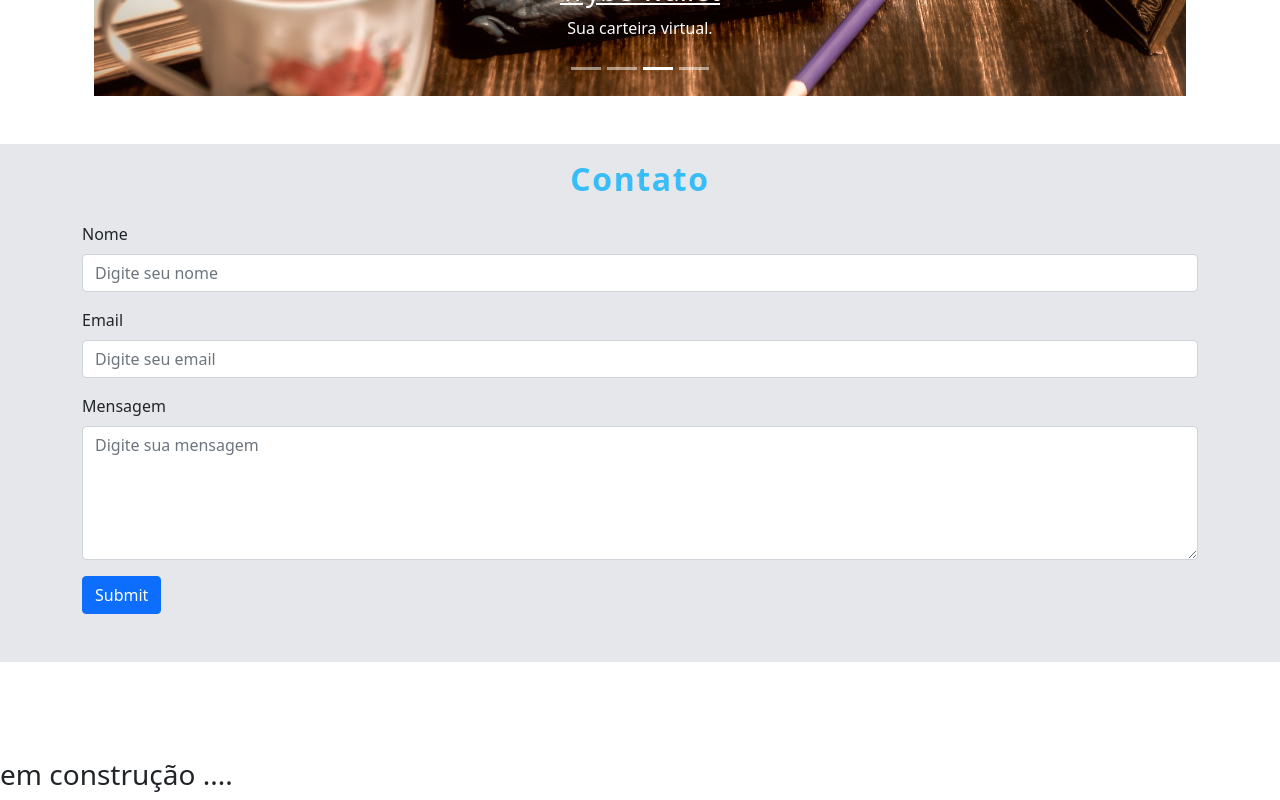
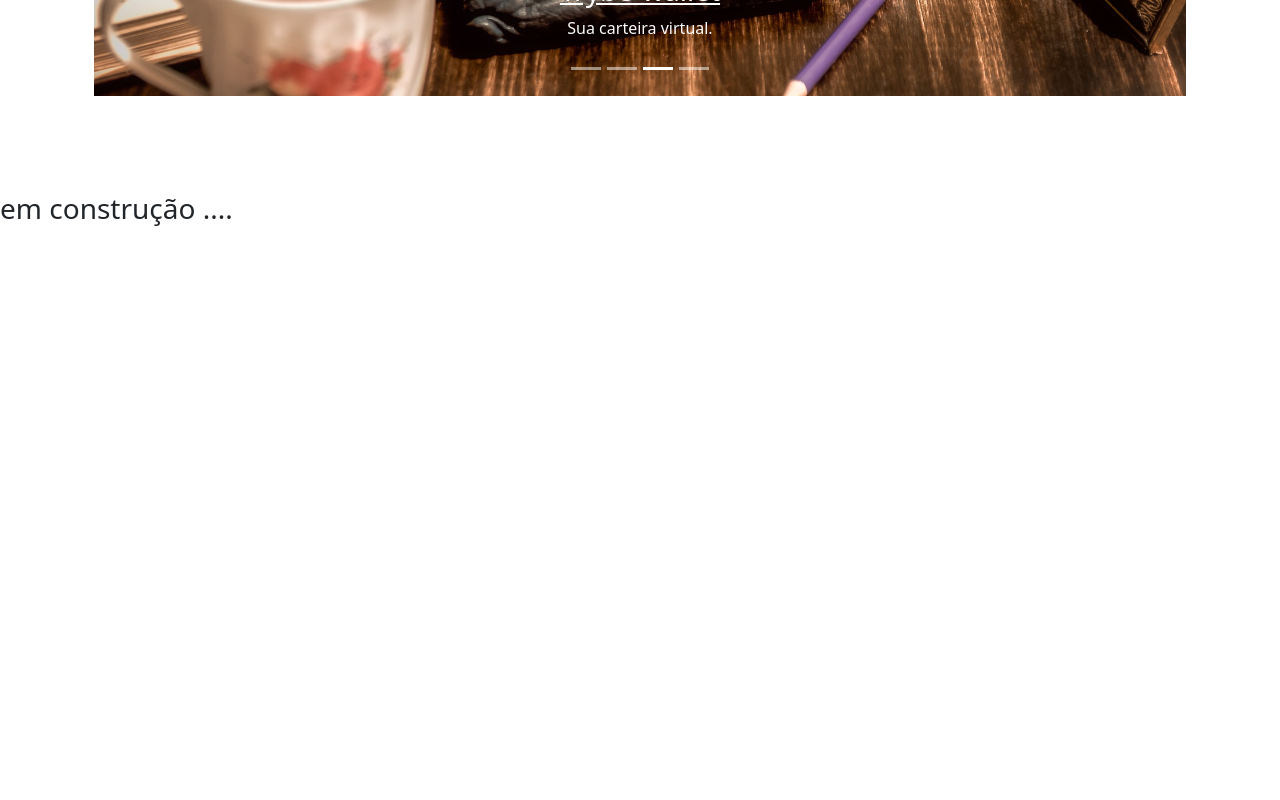
Before and after one commit to leonardo-terra/personal-portfolio, a React (Create React App) app: page / in a window 1280 px wide. Shown: the part 2748-3548 px from the top of the page. After the commit the page ends 2982 px from the top, so only its background shows below. Built offline with nearby package versions, Linux system fonts and the light colour scheme.

Commit message:
dev: remove renderization o contact form

```diff
--- a/src/App.js
+++ b/src/App.js
@@ -15,7 +15,7 @@ export default function App() {
       <Skills />
       <Experience />
       <Portfolio />
-      <Contactme />
+
       <br />
       <br />
       <br />
```
